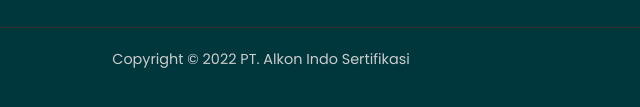
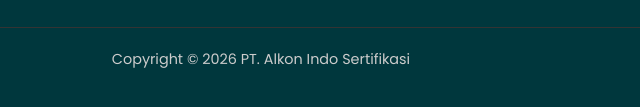
Before and after one commit to NaufalGH77/AlkonIndoSertifkasi, a plain HTML site: page auditor.html in a window 1280 px wide. Shown: the part 2300-2407 px from the top of the page, 379-1019 px from the left. Drawn offline with Linux system fonts and the light colour scheme.

Commit message:
`Update copyright year in multiple HTML files from 2022 to 2026`

```diff
--- a/auditor.html
+++ b/auditor.html
@@ -234,7 +234,7 @@
             </div>
         </div>
         <div class="footer-bottom">
-            <p>Copyright &copy; 2022 PT. Alkon Indo Sertifikasi</p>
+            <p>Copyright &copy; 2026 PT. Alkon Indo Sertifikasi</p>
         </div>
     </footer>
 
```
Also changed, not shown: certification-flow.html (+1 -1 lines), client.html (+1 -1 lines), galeri.html (+1 -1 lines), index.html (+1 -1 lines), kontak.html (+1 -1 lines), layanan.html (+1 -1 lines), mitra.html (+1 -1 lines), penawaran.html (+1 -1 lines), profil.html (+1 -1 lines).
